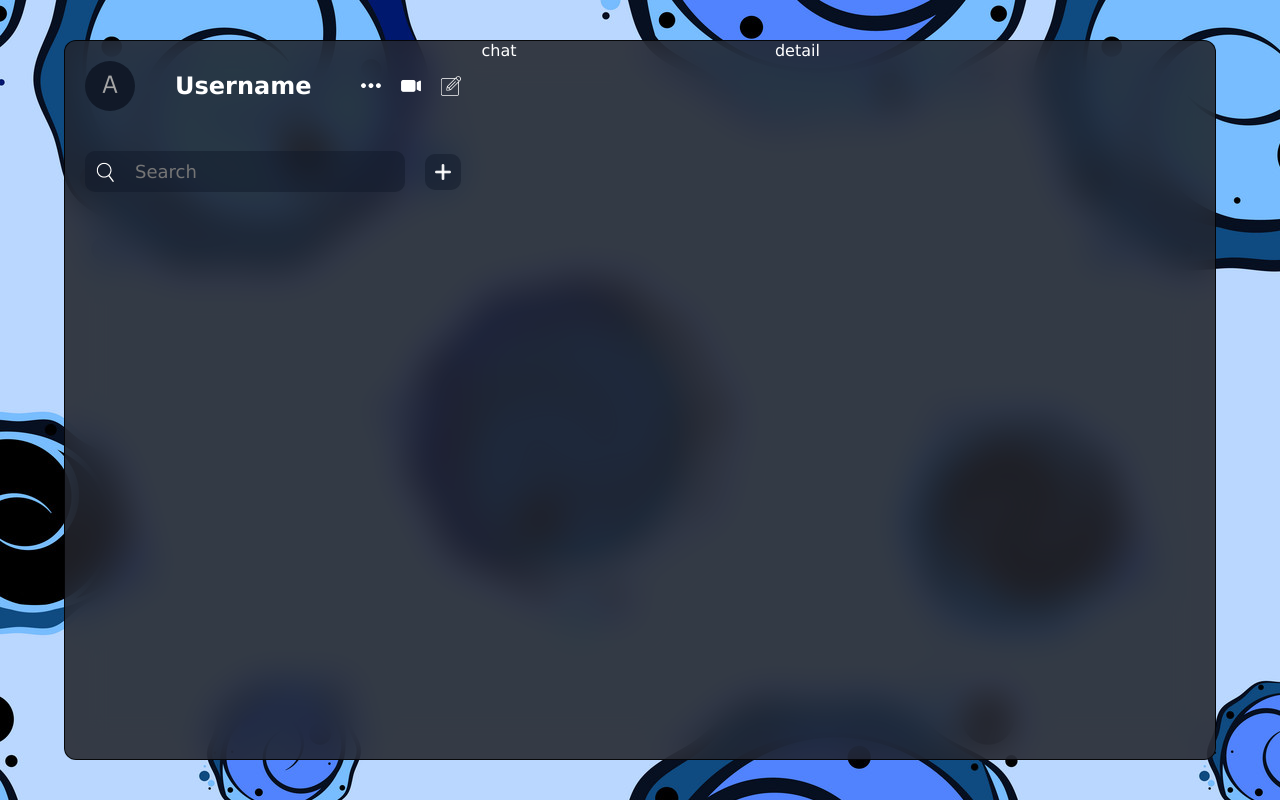
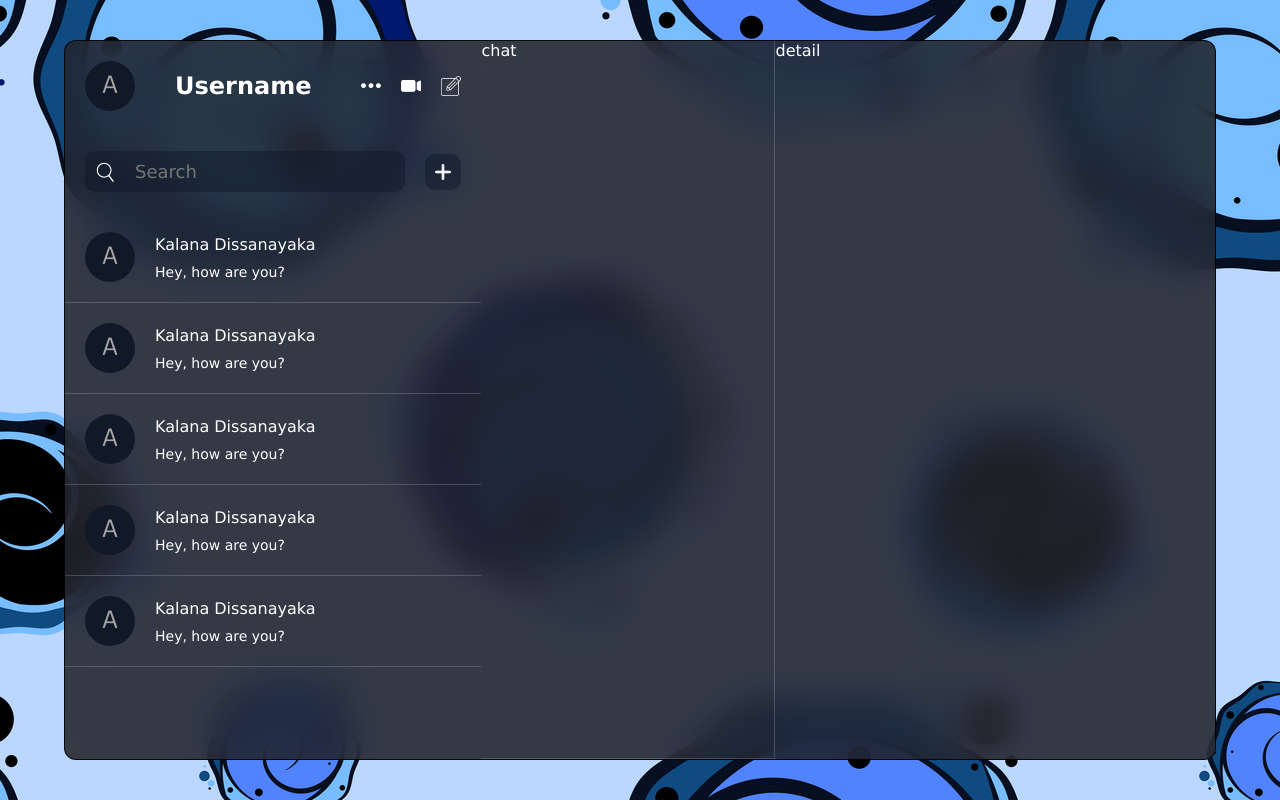
Before and after one commit to DineshPriyanthaGH/Shadow_LiveChatApp, a React (Vite) app: page / in a window 1280 px wide. Built offline with nearby package versions, Linux system fonts and the light colour scheme.

Commit message:
UP:User list

```diff
--- a/src/components/chat/chat.css
+++ b/src/components/chat/chat.css
@@ -1,3 +1,5 @@
 .chat{
     flex: 2;
+    border-bottom: 1px solid #dddddd35;
+    border-right: 1px solid #dddddd35;
 }
--- a/src/components/list/chatlist/Chatlist.jsx
+++ b/src/components/list/chatlist/Chatlist.jsx
@@ -14,6 +14,52 @@ const Chatlist = () => {
                 </div>
                 <img src={addMode ? "./minus.png":"./plus.png"} alt="add"  className="add" onClick={()=> setAddMode((prev)=>!prev)} />
             </div>
+            <div className="item">
+                <img src="./avatar.png"/>
+                <div className="texts">
+                    <span className="name">Kalana Dissanayaka</span>
+                    <p>Hey, how are you?</p>
+
+                </div>
+            </div>
+            <div className="item">
+                <img src="./avatar.png"/>
+                <div className="texts">
+                    <span className="name">Kalana Dissanayaka</span>
+                    <p>Hey, how are you?</p>
+
+                </div>
+            </div>
+            <div className="item">
+                <img src="./avatar.png"/>
+                <div className="texts">
+                    <span className="name">Kalana Dissanayaka</span>
+                    <p>Hey, how are you?</p>
+
+                </div>
+            </div>
+            <div className="item">
+                <img src="./avatar.png"/>
+                <div className="texts">
+                    <span className="name">Kalana Dissanayaka</span>
+                    <p>Hey, how are you?</p>
+
+                </div>
+            </div>
+            <div className="item">
+                <img src="./avatar.png"/>
+                <div className="texts">
+                    <span className="name">Kalana Dissanayaka</span>
+                    <p>Hey, how are you?</p>
+
+                </div>
+            </div>
+
+
+
+
+
+
         </div>
     )
 };
--- a/src/components/list/chatlist/chatlist.css
+++ b/src/components/list/chatlist/chatlist.css
@@ -1,3 +1,8 @@
+.chatlist{
+  flex:1;
+  overflow: scroll ;
+
+
 .search{
     display: flex;
     align-items: center;
@@ -28,6 +33,9 @@
             cursor: pointer;
         }
         }
+
+
+
           .add{
             width: 36px;
             height: 36px;
@@ -37,4 +45,47 @@
             cursor: pointer;
           }
 
+
+
+
+          }
+
+        .item{
+          display: flex;
+          align-items: center;
+          gap: 20px;
+          padding: 20px;
+          cursor: pointer;
+          border-bottom: 1px solid #dddddd35;
+
+          img{
+            width: 50px;
+            height: 50px;
+            border-radius: 50%;
+            object-fit: cover;
+
+
+
+          }
+
+          .texts{
+            display: flex;
+            flex-direction: column;
+            gap: 10px;
+
+            span{
+              font-weight: 500;
+            }
+            p{
+              font-size: 14px;
+              font-weight: 300;
+            }
+
+          }
+
+
         }
+
+
+
+      }
--- a/src/components/list/list.css
+++ b/src/components/list/list.css
@@ -1,3 +1,5 @@
 .list{
     flex: 1;
+    display: flex;
+    flex-direction: column;
 }
```
